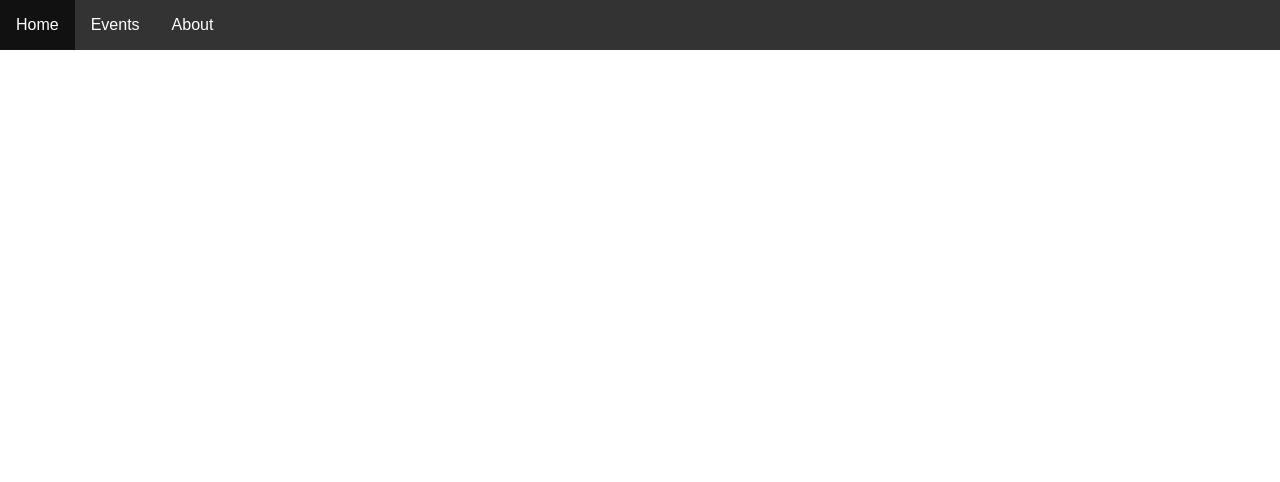
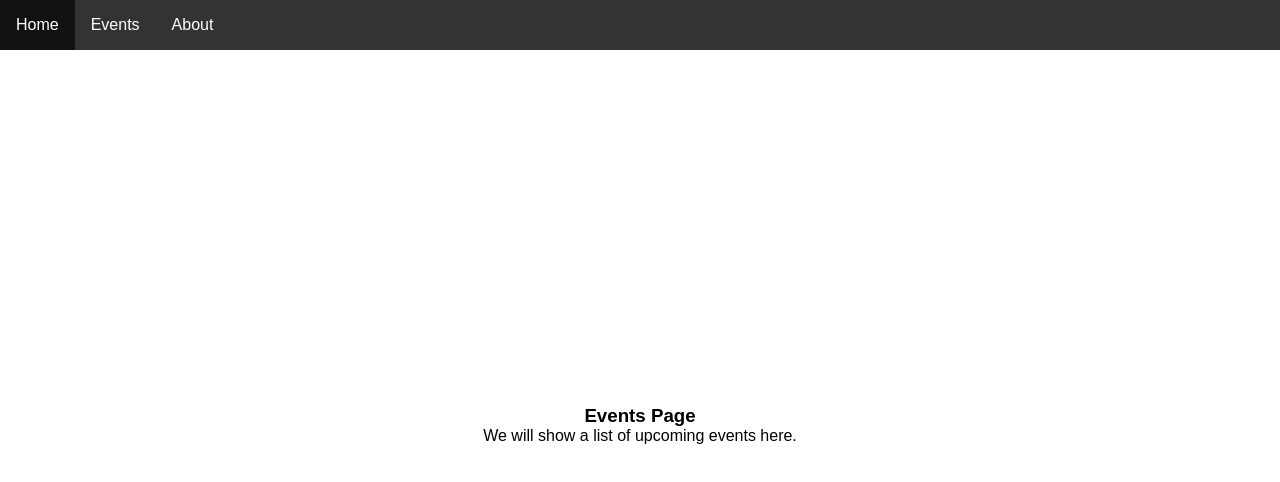
Before and after one commit to gdgnewdelhi/web-dev-day-angular, an Angular app: page /events in a window 1280 px wide. Before the commit this address led to /. Shown: the top 482 px of the page. Built offline with nearby package versions, Linux system fonts and the light colour scheme.

Commit message:
Add About and Events pages

```diff
--- /dev/null
+++ b/src/app/about/about.component.css
@@ -0,0 +1,8 @@
+#container{
+    width: 100%;
+    height: 100%;
+    display: flex;
+    justify-content: center;
+    flex-direction: column;
+    align-items: center;
+}
--- /dev/null
+++ b/src/app/about/about.component.html
@@ -0,0 +1,6 @@
+<div id="container">
+  <h3>
+    About GDG ND
+  </h3>
+  <p>An inclusive community for everyone :D</p>
+</div>
--- /dev/null
+++ b/src/app/about/about.component.ts
@@ -0,0 +1,15 @@
+import { Component, OnInit } from '@angular/core';
+
+@Component({
+  selector: 'app-about',
+  templateUrl: './about.component.html',
+  styleUrls: ['./about.component.css']
+})
+export class AboutComponent implements OnInit {
+
+  constructor() { }
+
+  ngOnInit() {
+  }
+
+}
--- a/src/app/app.module.ts
+++ b/src/app/app.module.ts
@@ -6,13 +6,17 @@ import { AppComponent } from './app.component';
 import { HeaderComponent } from './header/header.component';
 import { ContentComponent } from './content/content.component';
 import { HomeComponent } from './home/home.component';
+import { AboutComponent } from './about/about.component';
+import { EventsComponent } from './events/events.component';
 
 @NgModule({
   declarations: [
     AppComponent,
     HeaderComponent,
     ContentComponent,
-    HomeComponent
+    HomeComponent,
+    AboutComponent,
+    EventsComponent
   ],
   imports: [
     BrowserModule,
--- /dev/null
+++ b/src/app/events/events.component.css
@@ -0,0 +1,8 @@
+#container{
+    width: 100%;
+    height: 100%;
+    display: flex;
+    justify-content: center;
+    flex-direction: column;
+    align-items: center;
+}
--- /dev/null
+++ b/src/app/events/events.component.html
@@ -0,0 +1,6 @@
+<div id="container">
+  <h3>
+    Events Page
+  </h3>
+  <p>We will show a list of upcoming events here.</p>
+</div>
--- /dev/null
+++ b/src/app/events/events.component.ts
@@ -0,0 +1,15 @@
+import { Component, OnInit } from '@angular/core';
+
+@Component({
+  selector: 'app-events',
+  templateUrl: './events.component.html',
+  styleUrls: ['./events.component.css']
+})
+export class EventsComponent implements OnInit {
+
+  constructor() { }
+
+  ngOnInit() {
+  }
+
+}
```
Also changed, not shown: src/app/app-routing.module.ts (+10 -1 lines), 2 other files (tests, documents, lock files or other folders).
